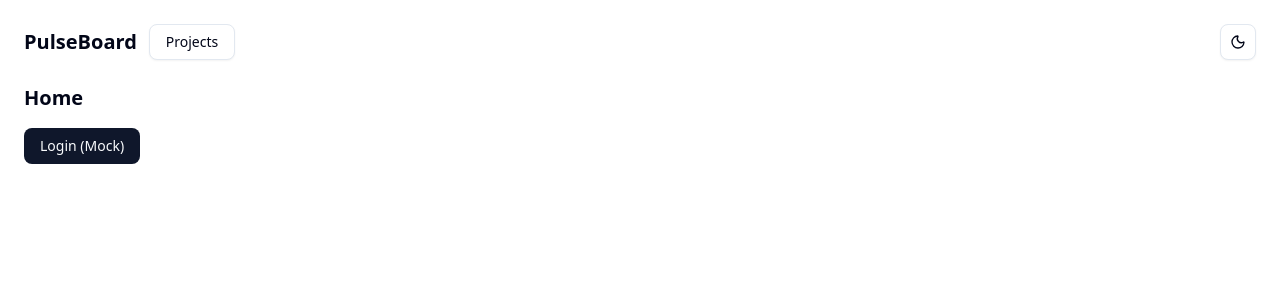
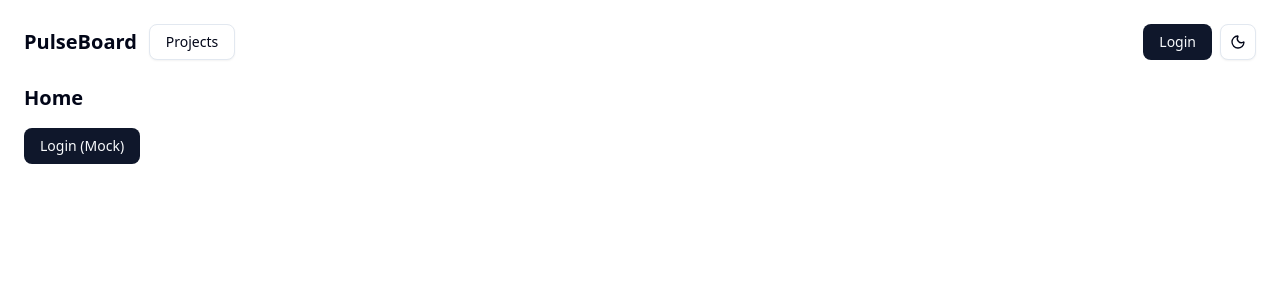
Before and after one commit to hosseinforughi-gh/pulseboard, a React (Vite) app: page / in a window 1280 px wide. Shown: the top 300 px of the page. Built offline with nearby package versions, Linux system fonts and the light colour scheme; no server answers.

Commit message:
feat(layout): add auth controls to header

```diff
--- a/src/app/providers/RootLayout.tsx
+++ b/src/app/providers/RootLayout.tsx
@@ -1,21 +1,64 @@
-import { Outlet, Link } from "react-router-dom";
+import { Outlet, Link, useLocation, useNavigate } from "react-router-dom";
 import { Button } from "@/components/ui/button";
 import { ModeToggle } from "@/components/mode-toggle";
+import { useAuthStore } from "@/stores/auth.store";
+import { useQueryClient } from "@tanstack/react-query";
 
 const RootLayout = () => {
+  const { user, isAuthenticated, login, logout } = useAuthStore();
+  const qc = useQueryClient();
+  const navigate = useNavigate();
+  const location = useLocation();
+
   return (
     <div className="min-h-screen p-6 space-y-6">
       <header className="flex items-center gap-3">
         <Link to="/" className="text-xl font-bold">
           PulseBoard
         </Link>
+
         <Link to="/projects">
           <Button variant="outline">Projects</Button>
         </Link>
+
         <div className="ml-auto flex items-center gap-2">
+          {isAuthenticated ? (
+            <>
+              <span className="hidden text-sm text-muted-foreground sm:inline">
+                {user?.name}
+              </span>
+              <Button
+                variant="outline"
+                onClick={() => {
+                  logout();
+                  qc.removeQueries({ queryKey: ["projects"] });
+                  navigate("/", { replace: true });
+                }}
+              >
+                Logout
+              </Button>
+            </>
+          ) : (
+            <Button
+              onClick={() => {
+                // اگر وسط یه مسیر protected بود، بعد لاگین برگرده همونجا
+                login({ id: "1", name: "Hossein" });
+                navigate(
+                  (location.state as any)?.from?.pathname ?? "/projects",
+                  {
+                    replace: true,
+                  }
+                );
+              }}
+            >
+              Login
+            </Button>
+          )}
+
           <ModeToggle />
         </div>
       </header>
+
       <Outlet />
     </div>
   );
```
